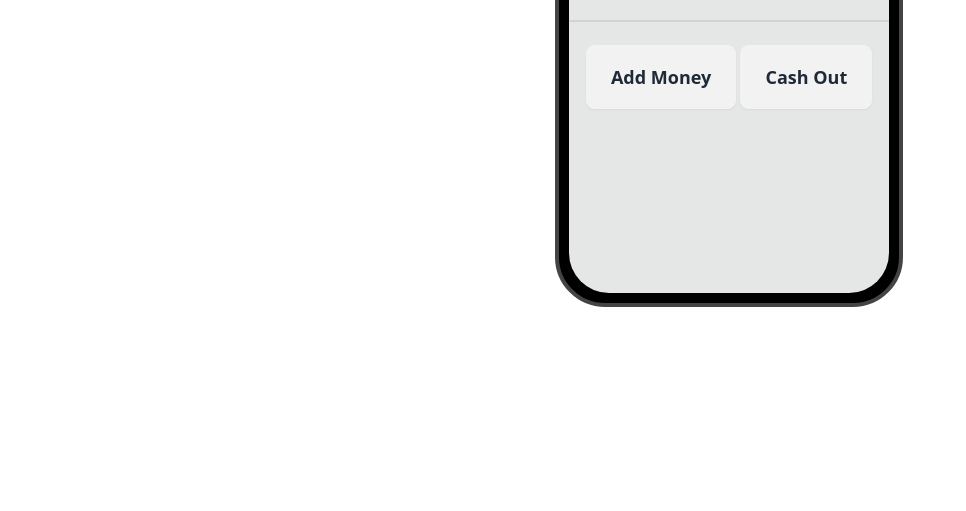
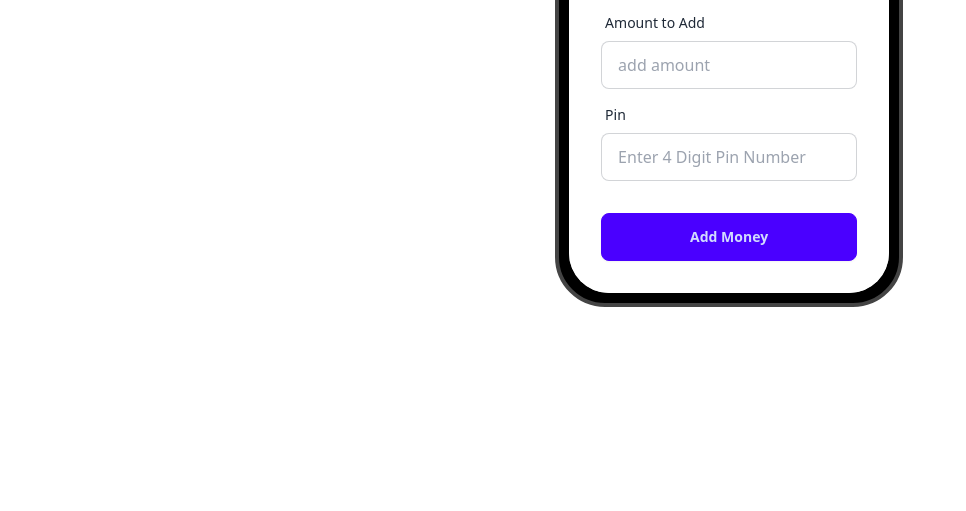
Before and after one commit to mojahidmamu/login-form, a plain HTML site: page home.html in a window 1280 px wide. Shown: the part 289-800 px from the top of the page, without its empty margins (0-966 px from the left). Drawn offline with nearby package versions, Linux system fonts and the light colour scheme.

Commit message:
add money

```diff
--- a/home.html
+++ b/home.html
@@ -17,24 +17,47 @@
       <div class="display">
         <div class="artboard artboard-demo phone-1">
           <!-- available balance -->
-           <div>
+          <div>
             <div class="stats shadow">
               <div class="stat">
                 <div class="stat-value">10,000</div>
                 <div class="stat-desc"> Available Balance </div>
               </div>
             </div>
-           </div>
-           <div class="divider"></div>
-           <!-- user action buttons -->
-           <div>
+          </div>
+          <div class="divider"></div>
+          <!-- user action buttons -->
+          <div>
             <button class="btn btn-lg">Add Money</button>
             <button class="btn btn-lg">Cash Out</button>
           </div>
+          <div class="divider"></div>
+          <!-- add money form start-->
+          <div class="card bg-base-100 w-full max-w-sm shrink-0 shadow-2xl">
+            <form class="card-body">
+              <div class="form-control">
+                <label class="label">
+                  <span class="label-text"> Amount to Add</span>
+                </label>
+                <input type="text" placeholder="add amount" class="input input-bordered" required />
+              </div>
+              <div class="form-control">
+                <label class="label">
+                  <span class="label-text">Pin</span>
+                </label>
+                <input type="password" placeholder="Enter 4 Digit Pin Number" class="input input-bordered" autocomplete="off" required />
+              </div>
+              <div class="form-control mt-6">
+                <button class="btn btn-primary">Add Money</button>
+              </div>
+            </form>
+          </div>
+          <!-- add money form end -->
         </div>
       </div>
     </div>
   </main>
+  <script src="./js/home.js"></script>
 </body>
 
 </html>
--- /dev/null
+++ b/js/home.js
@@ -0,0 +1 @@
+console.log( 'home money');
```
